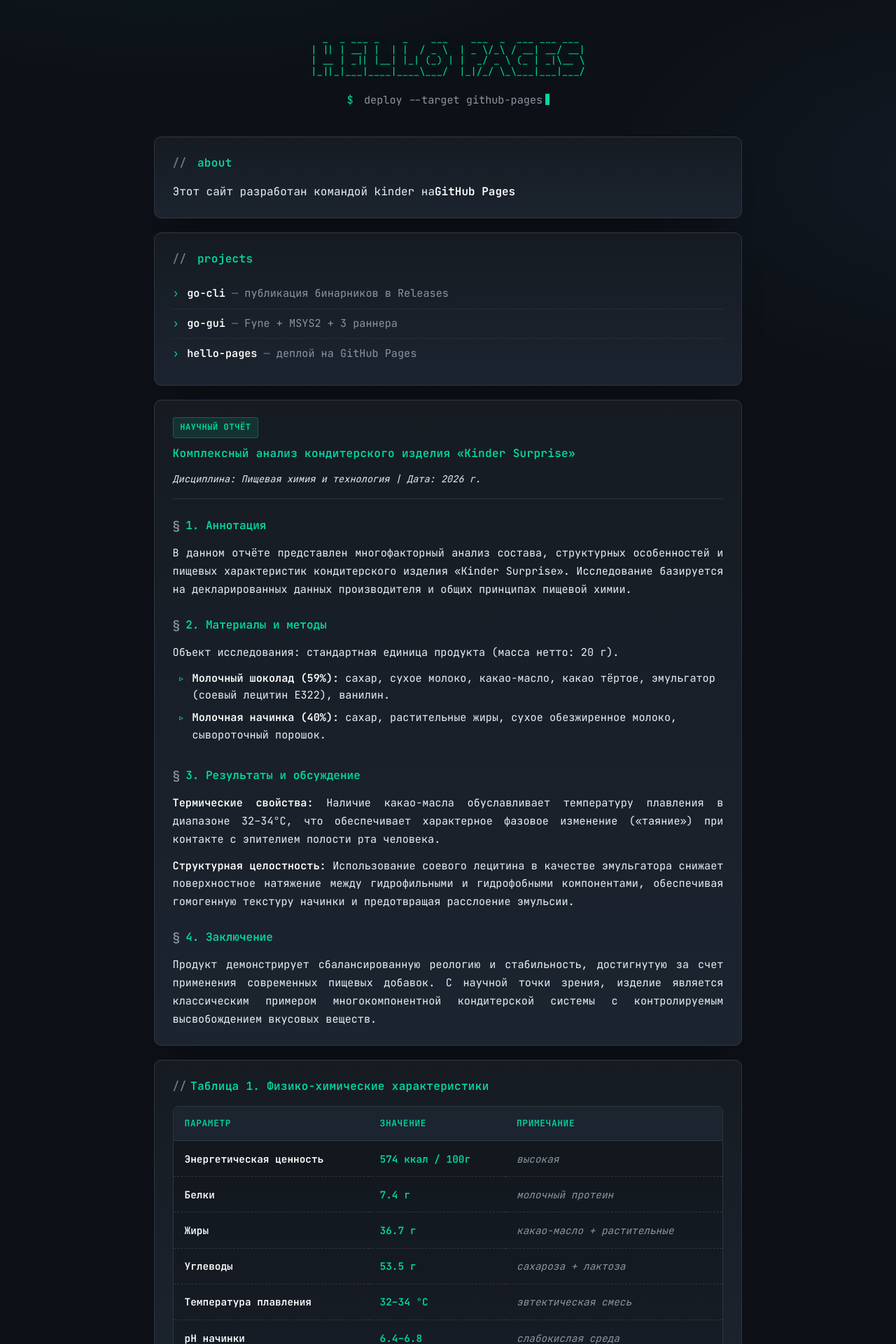
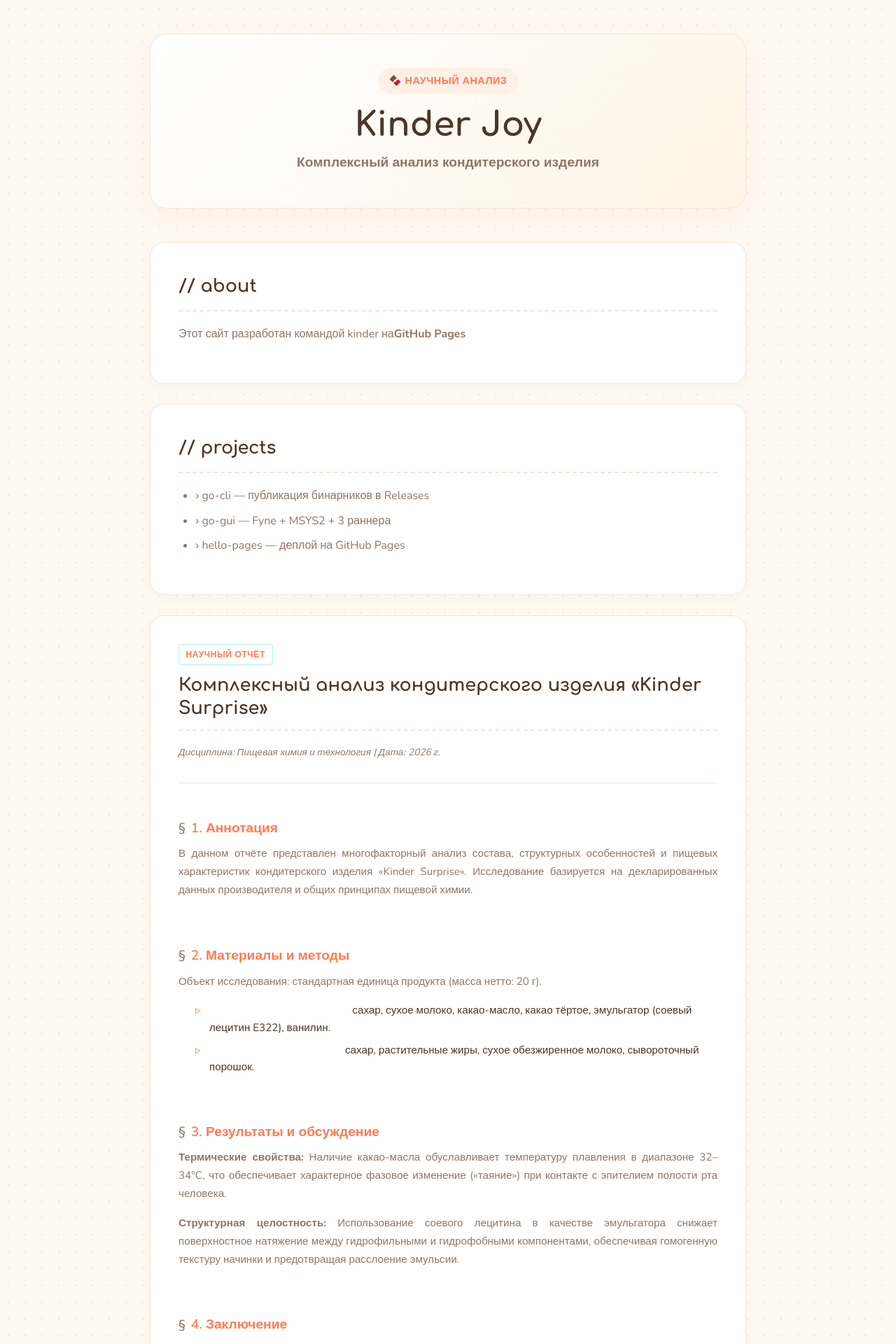
Before and after one commit to Anya3908/Kinderr, a React (Vite) app: page / in a window 1280 px wide. Shown: the top 1920 px of the page at 70% size. Built offline with nearby package versions, Linux system fonts and the light colour scheme.

Commit message:
style: soft Kinder Joy design with hover effects

```diff
--- a/index.html
+++ b/index.html
@@ -6,11 +6,9 @@
     <meta name="viewport" content="width=device-width, initial-scale=1.0" />
     <link rel="preconnect" href="https://fonts.googleapis.com" />
     <link rel="preconnect" href="https://fonts.gstatic.com" crossorigin />
-    <link
-      href="https://fonts.googleapis.com/css2?family=JetBrains+Mono:wght@400;600;700&display=swap"
-      rel="stylesheet"
-    />
-    <title>hello-pages :: deployed</title>
+    <!-- Подключаем мягкие шрифты Nunito и Comfortaa -->
+    <link href="https://fonts.googleapis.com/css2?family=Comfortaa:wght@700&family=Nunito:wght@400;600;700&display=swap" rel="stylesheet" />
+    <title>Kinder Joy: Комплексный анализ</title>
   </head>
   <body>
     <div id="root"></div>
--- a/src/components/Header.tsx
+++ b/src/components/Header.tsx
@@ -1,16 +1,9 @@
 export function Header() {
   return (
     <header className="header">
-      <pre className="banner" aria-label="Hello Pages">
-{String.raw` _  _ ___ _    _    ___    ___  _  ___ ___ ___
-| || | __| |  | |  / _ \  | _ \/_\ / __| __/ __|
-| __ | _|| |__| |_| (_) | |  _/ _ \ (_ | _|\__ \
-|_||_|___|____|____\___/  |_|/_/ \_\___|___|___/`}
-      </pre>
-      <p className="tagline">
-        <span className="prompt">$</span> deploy --target github-pages
-        <span className="caret" aria-hidden="true" />
-      </p>
+      <div className="header-badge">🍫 Научный анализ</div>
+      <h1>Kinder Joy</h1>
+      <p className="tagline">Комплексный анализ кондитерского изделия</p>
     </header>
   )
 }
--- a/src/index.css
+++ b/src/index.css
@@ -1,14 +1,12 @@
 :root {
-  --bg: #0d1117;
-  --panel: #161b22;
-  --panel-2: #1c2430;
-  --border: #30363d;
-  --text: #e6edf3;
-  --muted: #8b949e;
-  --accent: #00d9a3;
-  --accent-soft: rgba(0, 217, 163, 0.12);
-  --comment: #6e7681;
-  --mono: 'JetBrains Mono', ui-monospace, SFMono-Regular, Menlo, Consolas, monospace;
+  --bg: #fff9f2; /* Нежный персиково-сливочный фон */
+  --text: #4a3728; /* Теплый коричневый */
+  --muted: #8c7768;
+  --accent: #ff7b54; /* Яркий, но мягкий оранжевый (как упаковка) */
+  --accent-light: #fff0e6;
+  --panel: #ffffff;
+  --border: #f0e6dc;
+  --shadow-hover: 0 12px 24px rgba(255, 123, 84, 0.15); /* Цветная тень */
 }
 
 * {
@@ -17,242 +15,181 @@
   padding: 0;
 }
 
-html, body, #root {
-  min-height: 100%;
-}
-
 body {
-  font-family: var(--mono);
-  background:
-    radial-gradient(1200px 600px at 20% -10%, rgba(0, 217, 163, 0.08), transparent 60%),
-    radial-gradient(900px 500px at 110% 10%, rgba(88, 166, 255, 0.06), transparent 60%),
-    var(--bg);
+  font-family: 'Nunito', sans-serif;
+  background-color: var(--bg);
   color: var(--text);
-  line-height: 1.6;
+  line-height: 1.7;
   -webkit-font-smoothing: antialiased;
+  /* Легкий узор из точек на фоне */
+  background-image: radial-gradient(#f0e6dc 1.5px, transparent 1.5px);
+  background-size: 24px 24px;
 }
 
 .app {
-  max-width: 880px;
+  max-width: 900px;
   margin: 0 auto;
-  padding: 3rem 1.25rem 4rem;
+  padding: 3rem 1.5rem 5rem;
 }
 
-/* === Header === */
+/* === Шапка === */
 .header {
   text-align: center;
-  margin-bottom: 2.5rem;
+  margin-bottom: 3rem;
+  padding: 3rem 2rem;
+  background: linear-gradient(135deg, #ffffff 0%, #fff4e6 100%);
+  border-radius: 24px;
+  box-shadow: 0 10px 30px rgba(255, 123, 84, 0.08);
+  border: 1px solid var(--border);
+  position: relative;
+  overflow: hidden;
 }
 
-.banner {
+.header-badge {
   display: inline-block;
-  font-family: var(--mono);
-  font-size: clamp(0.42rem, 1.15vw, 0.85rem);
-  line-height: 1.15;
+  background-color: var(--accent-light);
   color: var(--accent);
-  text-shadow: 0 0 18px rgba(0, 217, 163, 0.45);
-  margin-bottom: 1.25rem;
-  white-space: pre;
+  font-weight: 700;
+  font-size: 0.9rem;
+  padding: 0.4rem 1rem;
+  border-radius: 50px;
+  margin-bottom: 1rem;
+  text-transform: uppercase;
+  letter-spacing: 0.5px;
+}
+
+.header h1 {
+  font-family: 'Comfortaa', cursive;
+  font-size: 3rem;
+  font-weight: 700;
+  color: var(--text);
+  margin-bottom: 0.5rem;
+  line-height: 1.2;
 }
 
 .tagline {
   color: var(--muted);
-  font-size: 0.95rem;
+  font-weight: 600;
+  font-size: 1.2rem;
 }
 
-.prompt {
-  color: var(--accent);
-  margin-right: 0.4rem;
-}
-
-.caret {
-  display: inline-block;
-  width: 0.6ch;
-  height: 1.05em;
-  margin-left: 0.25rem;
-  vertical-align: -0.15em;
-  background: var(--accent);
-  animation: blink 1.1s steps(1) infinite;
-}
-
-@keyframes blink {
-  50% { opacity: 0; }
-}
-
-/* === Cards === */
+/* === Карточки === */
 .main {
-  display: grid;
-  gap: 1.25rem;
+  display: flex;
+  flex-direction: column;
+  gap: 1.8rem;
 }
 
 .card {
-  background: linear-gradient(180deg, var(--panel), var(--panel-2));
+  background: var(--panel);
   border: 1px solid var(--border);
-  border-radius: 10px;
-  padding: 1.5rem 1.6rem;
-  box-shadow:
-    0 1px 0 rgba(255, 255, 255, 0.02) inset,
-    0 20px 40px -30px rgba(0, 0, 0, 0.9);
+  border-radius: 20px;
+  padding: 2.5rem;
+  box-shadow: 0 4px 15px rgba(74, 55, 40, 0.03);
+
+  /* Плавный переход для всех эффектов при наведении */
+  transition: all 0.3s ease;
+}
+
+/* HOVER ЭФФЕКТ: Карточка приподнимается, появляется цветная тень */
+.card:hover {
+  transform: translateY(-6px);
+  box-shadow: var(--shadow-hover);
+  border-color: rgba(255, 123, 84, 0.3);
 }
 
 .card h2 {
-  font-size: 1rem;
-  letter-spacing: 0.02em;
-  margin-bottom: 1rem;
+  font-family: 'Comfortaa', cursive;
+  font-size: 1.6rem;
+  color: var(--text);
+  margin-bottom: 1.2rem;
+  padding-bottom: 0.8rem;
+  border-bottom: 2px dashed var(--border);
+  transition: color 0.3s ease;
+}
+
+/* HOVER ЭФФЕКТ: Заголовок внутри карточки меняет цвет */
+.card:hover h2 {
   color: var(--accent);
-  font-weight: 600;
+}
+
+.card h3 {
+  font-size: 1.2rem;
+  color: var(--accent);
+  margin-top: 1.5rem;
+  margin-bottom: 0.5rem;
 }
 
 .card p {
-  color: var(--text);
-  margin-bottom: 0.75rem;
+  color: var(--muted);
+  margin-bottom: 1rem;
+  text-align: justify;
 }
 
-.card p:last-child {
-  margin-bottom: 0;
+.card ul, .card ol {
+  padding-left: 1.5rem;
+  color: var(--muted);
+  margin-bottom: 1rem;
 }
 
-.card strong {
-  color: #fff;
+.card li {
+  margin-bottom: 0.5rem;
+  transition: transform 0.2s ease;
+}
+
+/* HOVER ЭФФЕКТ: Элементы списка немного сдвигаются вправо */
+.card li:hover {
+  transform: translateX(5px);
+  color: var(--text);
+}
+
+/* === Таблицы === */
+.sci-table {
+  width: 100%;
+  border-collapse: collapse;
+  margin: 1.5rem 0;
+  font-size: 1rem;
+  border-radius: 12px;
+  overflow: hidden;
+}
+
+.sci-table th, .sci-table td {
+  padding: 1rem;
+  border-bottom: 1px solid var(--border);
+  text-align: left;
+}
+
+.sci-table th {
+  background-color: var(--accent-light);
+  color: var(--accent);
+  font-weight: 700;
+}
+
+.sci-table tr {
+  transition: background-color 0.2s ease;
+}
+
+/* HOVER ЭФФЕКТ: Подсветка строки в таблице */
+.sci-table tbody tr:hover {
+  background-color: #fffcf9;
+}
+
+.sci-table td.param {
+  font-weight: 700;
+  color: var(--text);
+}
+
+.sci-table td.value {
+  color: var(--accent);
+  font-weight: 700;
+  white-space: nowrap;
+}
+
+/* === Футер === */
+.footer {
+  margin-top: 4rem;
+  text-align: center;
+  color: var(--muted);
+  font-size: 0.95rem;
   font-weight: 600;
 }
-
-.comment {
-  color: var(--comment);
-  margin-right: 0.35rem;
-}
-
-.hint {
-  color: var(--muted);
-  font-size: 0.9rem;
-}
-
-code {
-  background: var(--accent-soft);
-  color: var(--accent);
-  border: 1px solid rgba(0, 217, 163, 0.25);
-  padding: 0.05rem 0.4rem;
-  border-radius: 4px;
-  font-size: 0.88em;
-}
-
-/* === Projects list === */
-.listing {
-  list-style: none;
-}
-
-.listing li {
-  padding: 0.55rem 0;
-  border-bottom: 1px dashed var(--border);
-  font-size: 0.95rem;
-}
-
-.listing li:last-child {
-  border-bottom: none;
-}
-
-.arrow {
-  color: var(--accent);
-  margin-right: 0.15rem;
-}
-
-.name {
-  color: #fff;
-  font-weight: 600;
-}
-
-.sep {
-  color: var(--comment);
-}
-
-.desc {
-  color: var(--muted);
-}
-
-/* === Footer === */
-.footer {
-  margin-top: 2.5rem;
-  text-align: center;
-  color: var(--muted);
-  font-size: 0.85rem;
-  display: flex;
-  align-items: center;
-  justify-content: center;
-  gap: 0.5rem;
-}
-
-.dot {
-  width: 8px;
-  height: 8px;
-  border-radius: 50%;
-  background: var(--accent);
-  box-shadow: 0 0 10px var(--accent);
-  animation: pulse 1.8s ease-in-out infinite;
-}
-
-@keyframes pulse {
-  0%, 100% { opacity: 1; transform: scale(1); }
-  50%      { opacity: 0.55; transform: scale(0.85); }
-}
-
-/* Respect reduced motion */
-@media (prefers-reduced-motion: reduce) {
-  .caret, .dot { animation: none; }
-}
-/* Добавьте в конец src/index.css */
-.card {
-  transition: transform 0.25s cubic-bezier(0.4, 0, 0.2, 1),
-              box-shadow 0.25s cubic-bezier(0.4, 0, 0.2, 1),
-              border-color 0.25s ease;
-}
-
-.card:hover {
-  transform: translateY(-3px);
-  border-color: var(--accent);
-  box-shadow: 0 1px 0 rgba(255, 255, 255, 0.02) inset,
-              0 25px 50px -30px rgba(0, 217, 163, 0.15);
-}
-/* Плавное появление карточек */
-.card {
-  opacity: 0;
-  transform: translateY(20px);
-  animation: fadeInUp 0.6s ease forwards;
-}
-
-.card:nth-child(1) { animation-delay: 0.05s; }
-.card:nth-child(2) { animation-delay: 0.15s; }
-.card:nth-child(3) { animation-delay: 0.25s; }
-.card:nth-child(4) { animation-delay: 0.35s; }
-.card:nth-child(5) { animation-delay: 0.45s; }
-
-@keyframes fadeInUp {
-  to {
-    opacity: 1;
-    transform: translateY(0);
-  }
-}
-
-/* Скроллбар в стиле сайта */
-::-webkit-scrollbar {
-  width: 10px;
-  height: 10px;
-}
-
-::-webkit-scrollbar-track {
-  background: var(--bg);
-}
-
-::-webkit-scrollbar-thumb {
-  background: var(--border);
-  border-radius: 5px;
-}
-
-::-webkit-scrollbar-thumb:hover {
-  background: var(--accent);
-}
-
-/* Выделение текста */
-::selection {
-  background: var(--accent);
-  color: var(--bg);
-}
```
